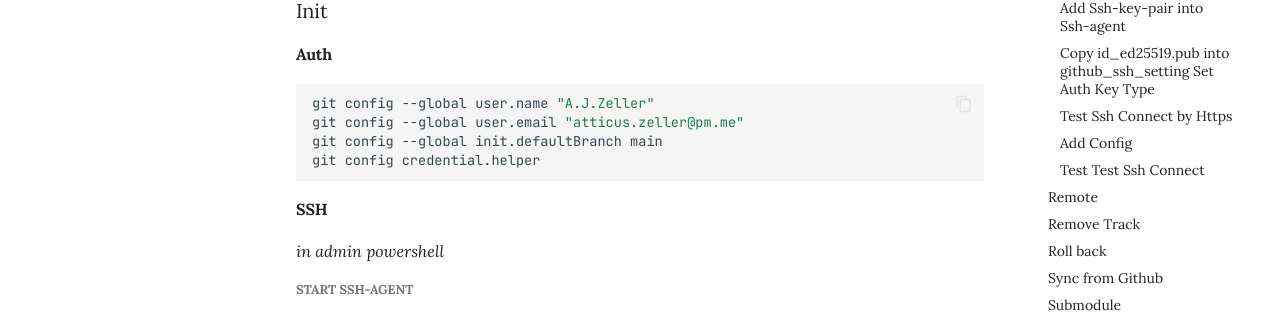
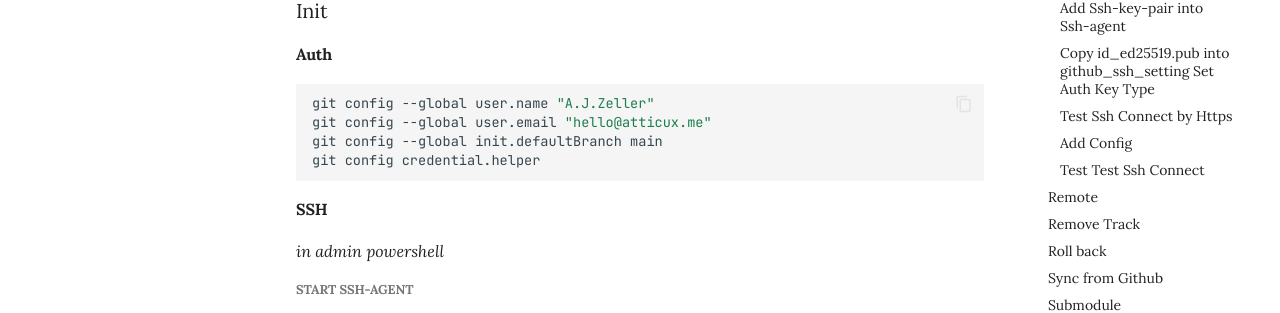
Before and after one commit to AtticusZeller/atticuszeller.github.io, an MkDocs documentation site: the page built from atticuszeller/VCS/git.md, in a window 1280 px wide and 900 px high. Shown: the part 341-654 px from the top of the window. Built offline with MkDocs 1.6.1 and Material for MkDocs 9.7.7, drawn with Linux system fonts in a browser that asks for light colours; nearby versions of some CDN libraries; library files that are not in the unit come from our copies; comment, search, counter and statistics services are not loaded.

Commit message:
Update git.md

````diff
--- a/atticuszeller/VCS/git.md
+++ b/atticuszeller/VCS/git.md
@@ -10,7 +10,7 @@ Git game in [Learn Git Branching](https://learngitbranching.js.org/?locale=en_US
 
 ```bash
 git config --global user.name "A.J.Zeller"
-git config --global user.email "atticus.zeller@pm.me"
+git config --global user.email "hello@atticux.me"
 git config --global init.defaultBranch main
 git config credential.helper
 ```
````
